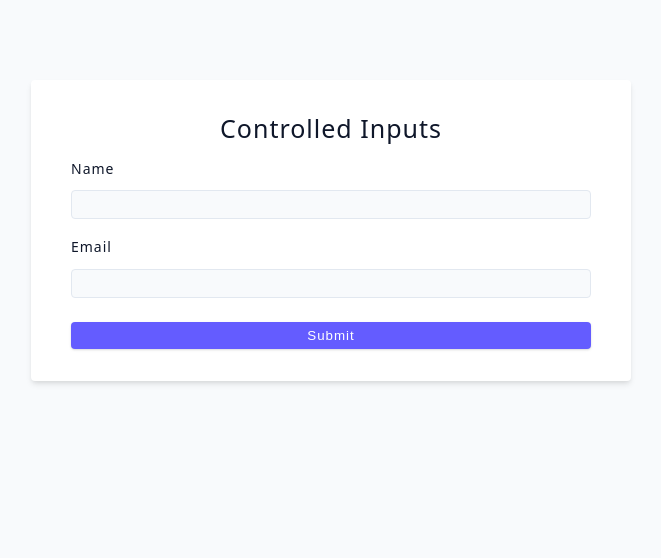
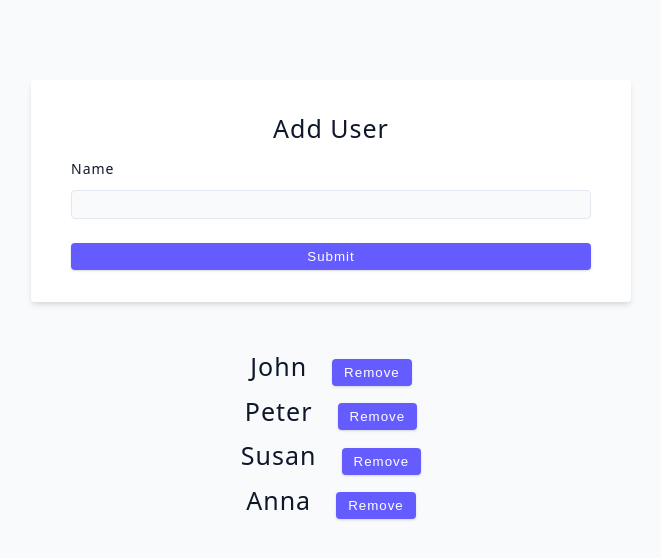
Before and after one commit to AhmedGsa/React-Apps, a React (Vite) app in the folder react-hooks/: page / in a window 1280 px wide. Shown: the top 558 px of the page, without its empty margins (309-970 px from the left). Built offline with nearby package versions, Linux system fonts and the light colour scheme.

Commit message:
completed user challenge

```diff
--- a/react-hooks/src/App.jsx
+++ b/react-hooks/src/App.jsx
@@ -1,4 +1,4 @@
-import Starter from './tutorial/06-forms/starter/01-controlled-inputs'
+import Starter from './tutorial/06-forms/starter/02-user-challenge'
 
 function App() {
   return (
--- a/react-hooks/src/tutorial/06-forms/starter/02-user-challenge.jsx
+++ b/react-hooks/src/tutorial/06-forms/starter/02-user-challenge.jsx
@@ -1,20 +1,47 @@
+import { useState } from "react";
+import { data } from "../../../data";
+
 const UserChallenge = () => {
+  const [name, setName] = useState("");
+  const [users, setUsers] = useState(data);
+  const handleNameChange = (e) => {
+    setName(e.target.value);
+  };
+  const handleSubmit = (e) => {
+    e.preventDefault();
+    setUsers([...users, { id: users.length + 1, name }]);
+    setName("");
+  };
+  const removeUser = (id) => {
+    setUsers(users.filter(user => user.id !== id))
+  }
   return (
     <div>
-      <form className='form'>
+      <form className="form" onSubmit={handleSubmit}>
         <h4>Add User</h4>
-        <div className='form-row'>
-          <label htmlFor='name' className='form-label'>
+        <div className="form-row">
+          <label htmlFor="name" className="form-label">
             name
           </label>
-          <input type='text' className='form-input' id='name' />
+          <input
+            type="text"
+            className="form-input"
+            id="name"
+            onChange={handleNameChange}
+            value={name}
+          />
         </div>
 
-        <button type='submit' className='btn btn-block'>
+        <button type="submit" className="btn btn-block">
           submit
         </button>
       </form>
-      {/* render users below */}
+      {users.map((user) => (
+        <div key={user.id} style={{display: "flex", alignItems:"center", justifyContent: "center", gap: "25px"}}>
+          <h4 key={user.id}>{user.name}</h4>
+          <button className="btn" onClick={() => {removeUser(user.id)} }>Remove</button>
+        </div>
+      ))}
     </div>
   );
 };
```
